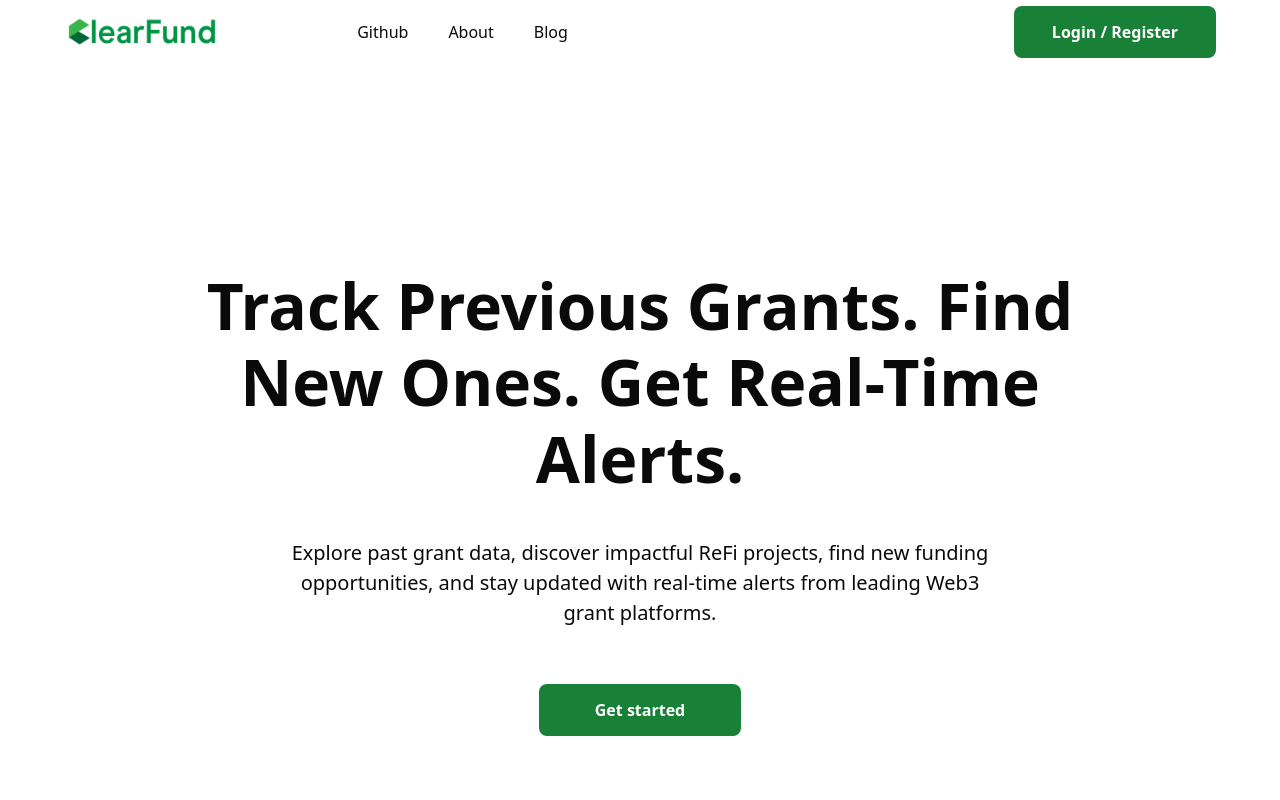
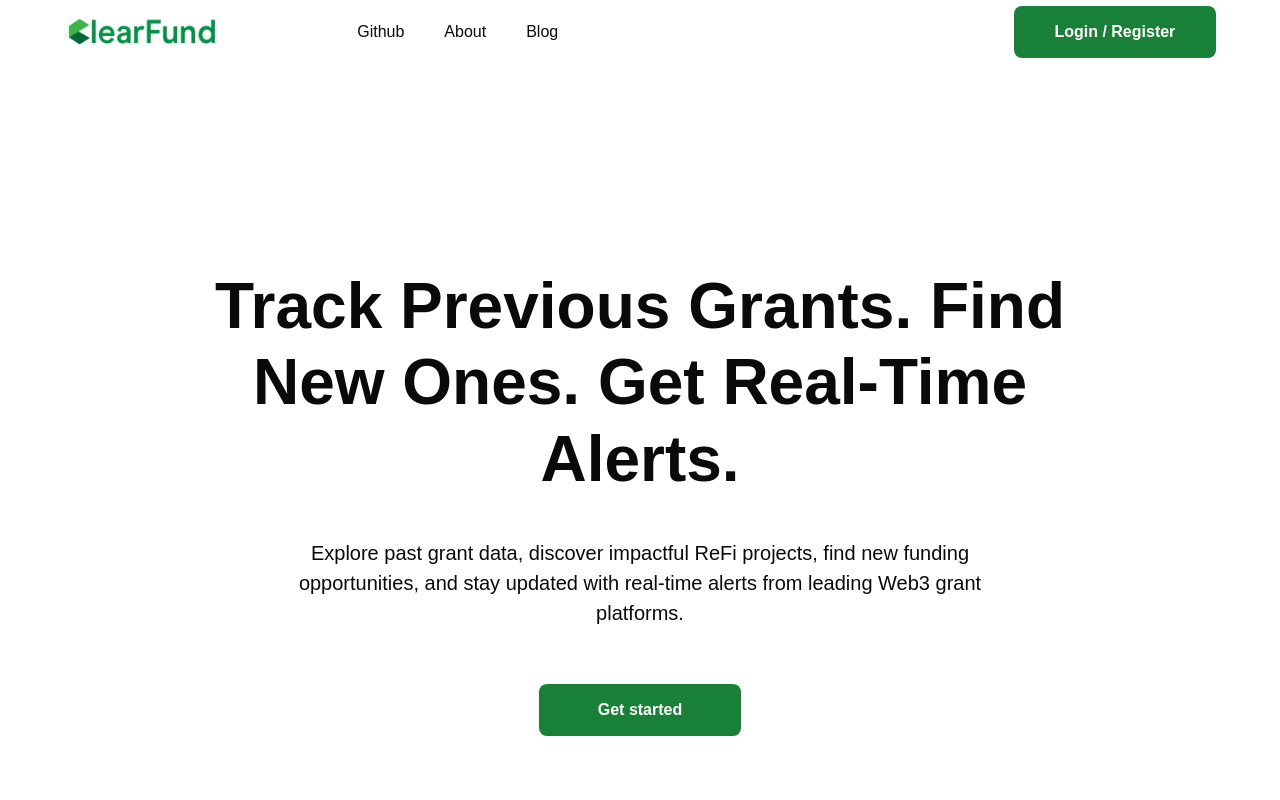
Before and after one commit to LighthouseL2/Clearfund, a Next.js app: page / in a window 1280 px wide. Shown: the top 800 px of the page. Built offline with nearby package versions, Linux system fonts and the light colour scheme.

Commit message:
changed font family

```diff
--- a/src/app/globals.css
+++ b/src/app/globals.css
@@ -112,6 +112,18 @@
   --sidebar-ring: oklch(0.556 0 0);
 }
 
+
+@font-face {
+  font-family: "Mordern Era";
+  src: url("/fonts/ModernEra.woff");
+}
+
+
+body {
+  font-family: "Modern Era", sans-serif
+}
+
+
 @layer base {
   * {
     @apply border-border outline-ring/50;
--- a/src/app/layout.js
+++ b/src/app/layout.js
@@ -1,16 +1,17 @@
-import { Geist, Geist_Mono } from "next/font/google";
+// import { Geist, Geist_Mono } from "next/font/google";
+// import { } from "next/font/google"
 import "./globals.css";
 
 
-const geistSans = Geist({
-  variable: "--font-geist-sans",
-  subsets: ["latin"],
-});
+// const geistSans = Geist({
+//   variable: "--font-geist-sans",
+//   subsets: ["latin"],
+// });
 
-const geistMono = Geist_Mono({
-  variable: "--font-geist-mono",
-  subsets: ["latin"],
-});
+// const geistMono = Geist_Mono({
+//   variable: "--font-geist-mono",
+//   subsets: ["latin"],
+// });
 
 export const metadata = {
   title: "ClearFund",
@@ -22,7 +23,7 @@ export default function RootLayout({ children }) {
 
     <html lang="en">
       <body
-        className={`${geistSans.variable} ${geistMono.variable} antialiased`}
+        className={``}
       >
         {children}
       </body>
--- a/src/components/ResetPassword.js
+++ b/src/components/ResetPassword.js
@@ -13,7 +13,7 @@ const ResetPassword = ({open, setOpen}) => {
     <Dialog open={open} onOpenChange={setOpen}>
               <form>
 
-                <DialogContent className={"sm:max-w-[489px] max-w-[489px] h-[343px] px-15 py-10 bg-white"} showCloseButton={false}>
+                <DialogContent className={"sm:max-w-[400px] max-w-[489px] h-[343px] px-15 py-10 bg-white"} showCloseButton={false}>
                   <DialogHeader className={"bg-white"}>
                     <DialogTitle className={"text-[16px] text-black/50 font-bold"}>Reset your password</DialogTitle>
 
--- a/src/components/hero.jsx
+++ b/src/components/hero.jsx
@@ -19,7 +19,7 @@ const HeroSection = ({open, setOpen}) => {
   return (
     <div className="px-[5%]  flex justify-center items-center md:w-[85%] mx-auto text-center flex-col">
         <h1 className="capitalize mt-[203.5px] text-3xl md:text-[64px] mb-10 font-bold">Track Previous Grants. Find New Ones. Get Real-Time Alerts.</h1>
-        <p className="text-[20px] md:w-[75%]  mb-14">
+        <p className="text-[20px] md:w-[78%]  mb-14">
             Explore past grant data, discover impactful ReFi projects, find
             new funding opportunities, and stay updated with real-time alerts
             from leading Web3 grant platforms.
```
Also changed, not shown: public/fonts/ModernEra.woff (added).
